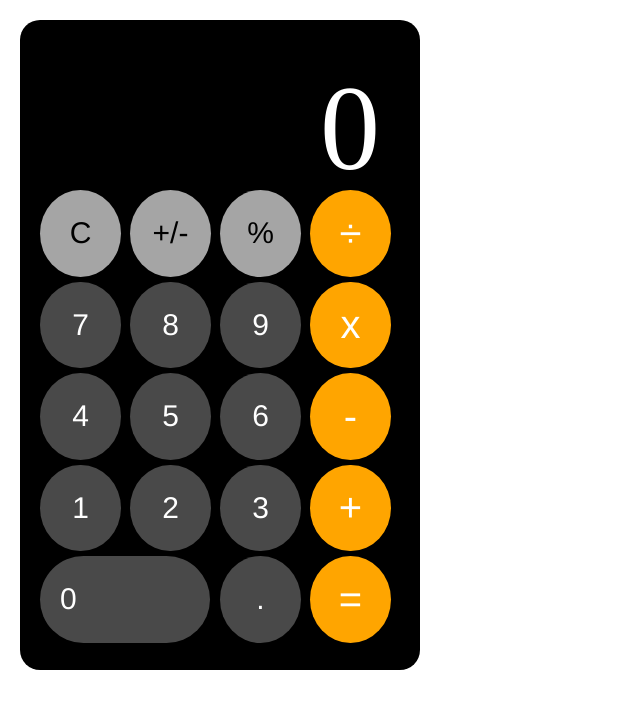
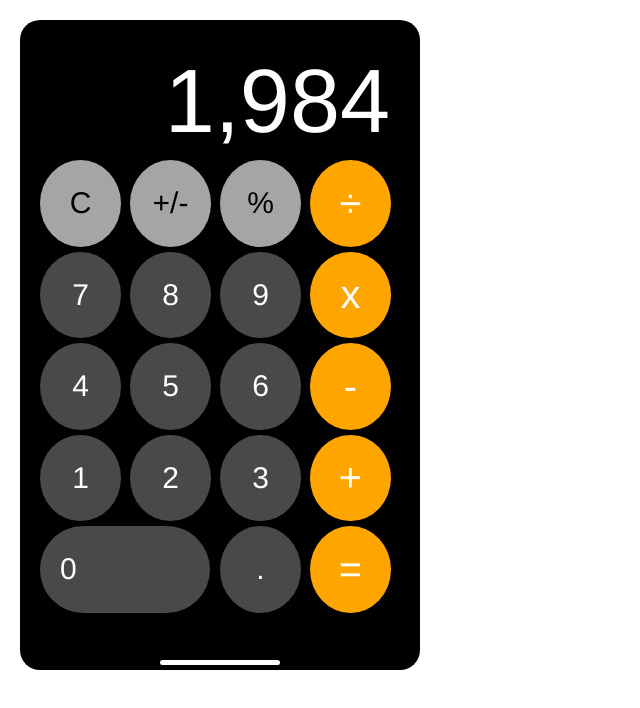
Before and after one commit to Madhin/JS-Calculator, a plain HTML site: page index.html in a window 1280 px wide. Shown: the whole page, without its empty margins (0-640 px from the left). Drawn offline with Linux system fonts and the light colour scheme.

Commit message:
bottome white line added

```diff
--- a/index.html
+++ b/index.html
@@ -9,7 +9,7 @@
   </head>
   <body>
     <div class="calc">
-      <div class="calc__output">0</div>
+      <div class="calc__output">1,984</div>
       <div class="calc__buttons-container">
           <button class="functions AC">C</button>
           <button class="functions plusminus">+/-</button>
@@ -31,6 +31,7 @@
           <button class="numbers dot">.</button>
           <button class="operators equals">=</button>
         </div>
+        <div class = "calc__line"></div>
       </div>
     </div>
   </body>
--- a/styles.scss
+++ b/styles.scss
@@ -12,14 +12,15 @@
   border-radius: 20px;
   padding: 20px;
   margin: 20px;
+  position: relative;
 
   .calc__output {
-    font-size: 120px;
-    font-weight: 300;
+    font-size: 90px;
     text-align: right;
-    height: 150px;
-    padding: 20px;
+    height: 120px;
+    padding: 10px;
     color: white;
+    font-family: helvetica;
   }
 
   .calc__buttons-container {
@@ -72,3 +73,13 @@ button:active {
   filter: brightness(130%);
   transition: filter 0.2s;
 }
+
+.calc__line {
+  width: 120px;
+  height: 5px;
+  background: white;
+  border-radius: 4px;
+  position: absolute;
+  bottom: 5px;
+  left: 140px;
+}
```
Also changed, not shown: styles.css.
